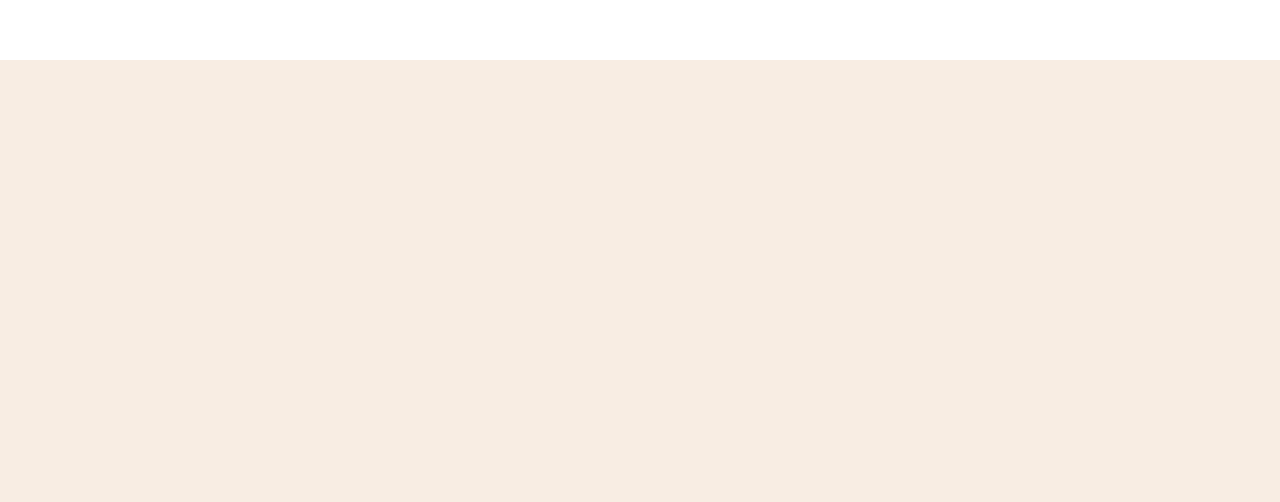
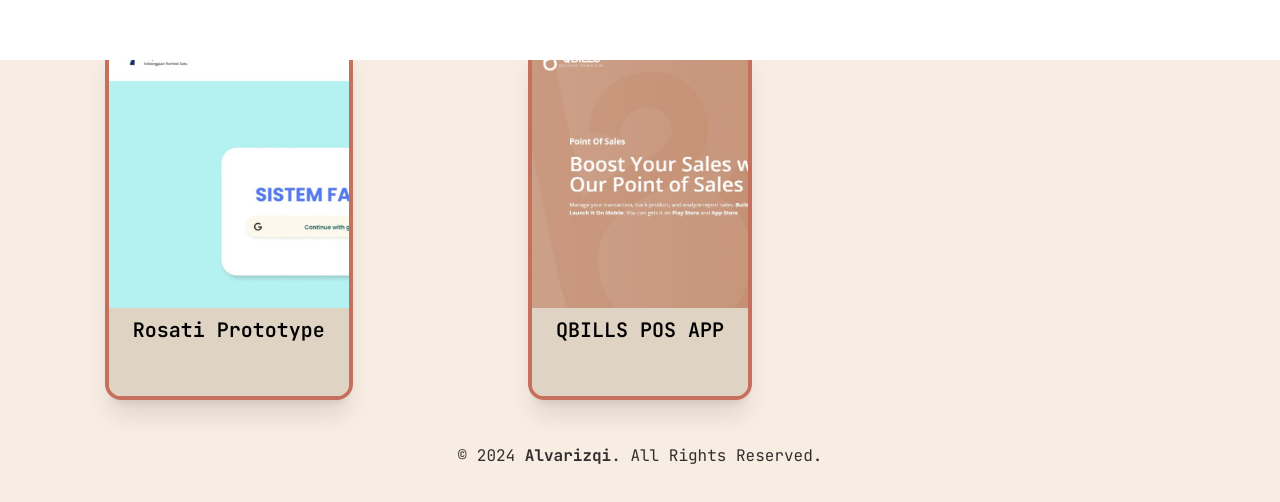
Before and after one commit to Alvarizqi09/porto, a Next.js app: page /projects in a window 1280 px wide. Shown: the part 1540-2042 px from the top of the page. Before the commit the page ends 1628 px from the top, so only its background shows below. Built offline with nearby package versions, Linux system fonts and the light colour scheme.

Commit message:
update project

```diff
--- /dev/null
+++ b/app/detail/Rosati/page.jsx
@@ -0,0 +1,7 @@
+import React from "react";
+
+const page = () => {
+  return <div>page</div>;
+};
+
+export default page;
--- a/app/projects/page.jsx
+++ b/app/projects/page.jsx
@@ -88,6 +88,32 @@ const Project = [
     demo: "/",
     preview: "/",
   },
+  {
+    id: "9",
+    image: "/assets/Kliq.jpg",
+    title: "Kliq Chat Prototype",
+    tag: ["All", "Design"],
+    demo: "https://www.figma.com/proto/vdG44rI7YvM4ulDvRyYHL4/Untitled?node-id=32-319&scaling=scale-down&page-id=0%3A1&starting-point-node-id=0%3A3&t=g6ZzcObxLkLOHk5S-1",
+    preview:
+      "https://www.figma.com/proto/vdG44rI7YvM4ulDvRyYHL4/Untitled?node-id=32-319&scaling=scale-down&page-id=0%3A1&starting-point-node-id=0%3A3&t=g6ZzcObxLkLOHk5S-1",
+  },
+  {
+    id: "10",
+    image: "/assets/farmasi.jpg",
+    title: "Rosati Prototype",
+    tag: ["All", "Design"],
+    demo: "https://www.figma.com/proto/MQApVvVWRme1DlK8eMuPsR/Farmasi?node-id=367-5293&t=WVgwxU8QO2YzmKe1-1&scaling=min-zoom&content-scaling=fixed&page-id=1%3A3&starting-point-node-id=357%3A1592",
+    preview:
+      "https://www.figma.com/proto/MQApVvVWRme1DlK8eMuPsR/Farmasi?node-id=367-5293&t=WVgwxU8QO2YzmKe1-1&scaling=min-zoom&content-scaling=fixed&page-id=1%3A3&starting-point-node-id=357%3A1592",
+  },
+  {
+    id: "11",
+    image: "/assets/Qbills.jpg",
+    title: "QBILLS POS APP",
+    tag: ["All", "Web"],
+    demo: "https://qbills.vercel.app/",
+    preview: "https://qbills.vercel.app/",
+  },
 ];
 
 const Projects = () => {
```
Also changed, not shown: public/assets/Kliq.jpg (added), public/assets/Qbills.jpg (added).
